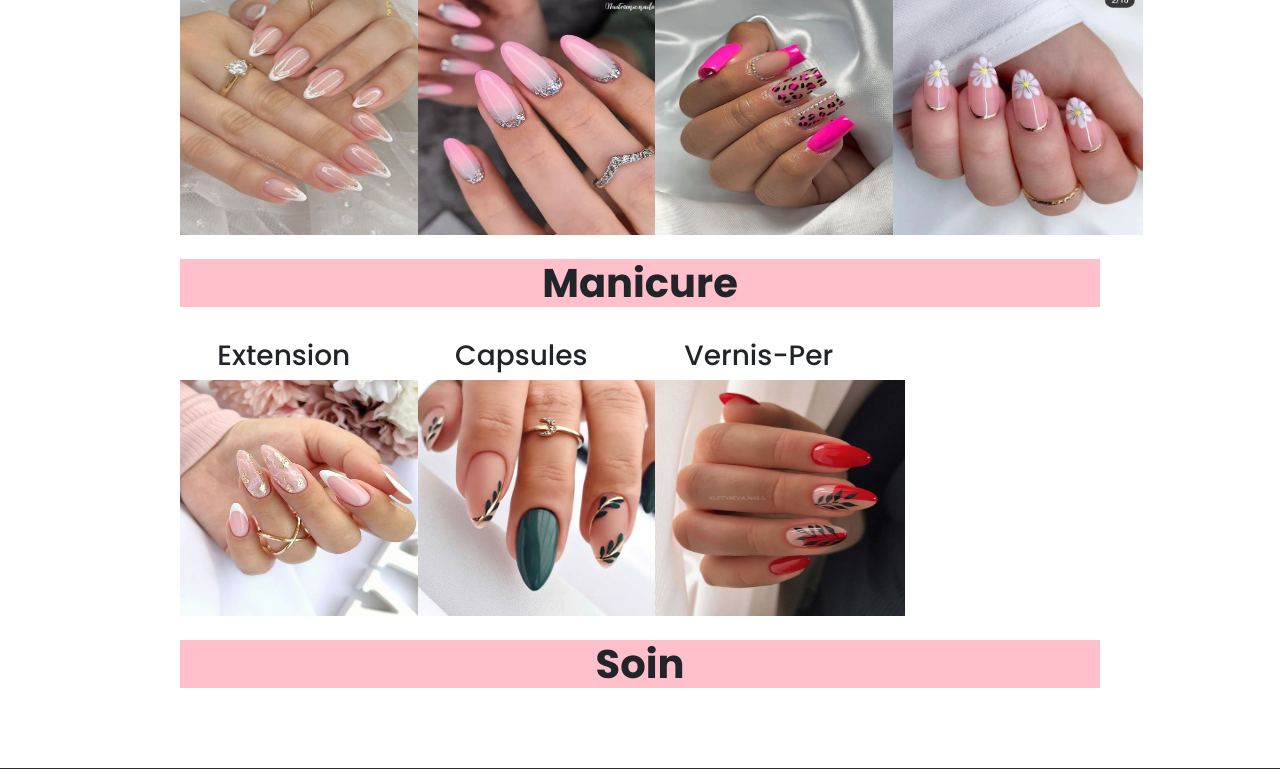
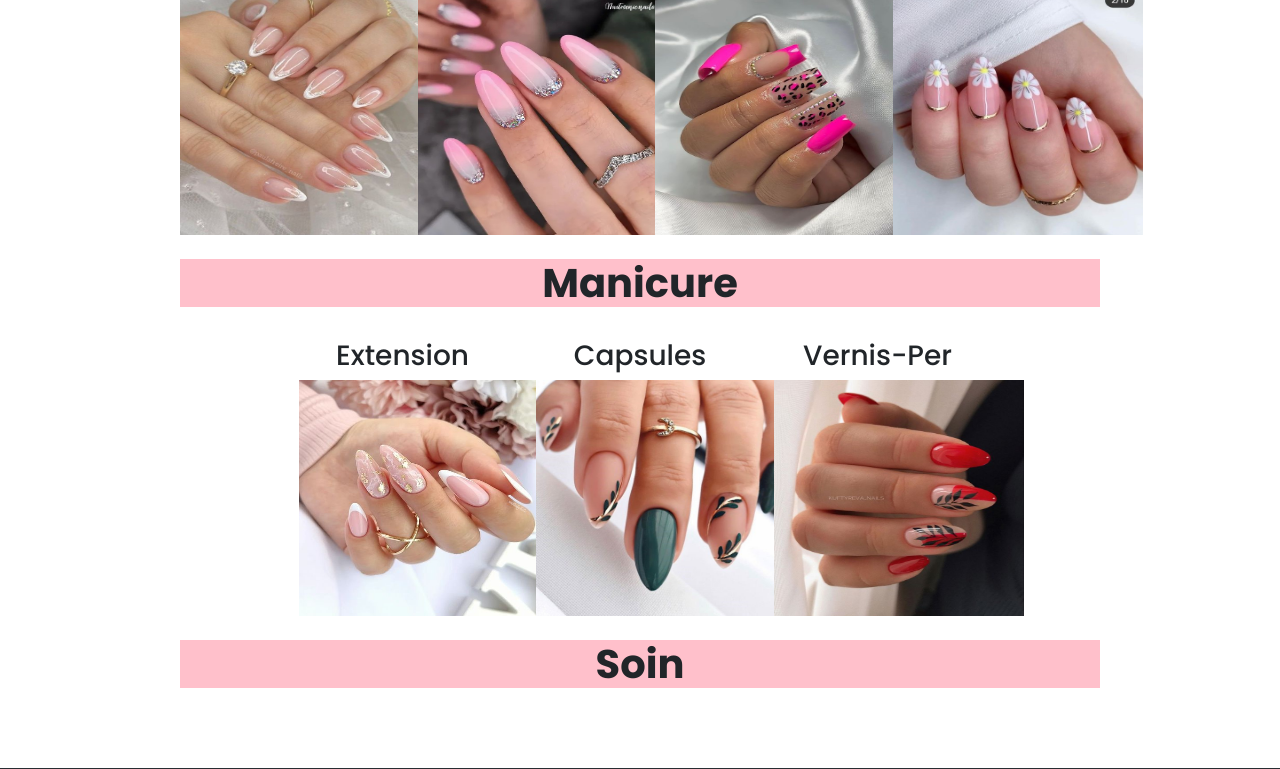
Before and after one commit to Hanenkhelifi/ongle_art, a PHP site: page /service.php in a window 1280 px wide. Shown: the part 278-1047 px from the top of the page. Run offline with PHP 8.4, Linux system fonts and the light colour scheme; data comes from the database, SQL or seed files in the repository; some libraries are stand-ins or nearby versions.

Commit message:
fix error

```diff
--- a/service.php
+++ b/service.php
@@ -7,7 +7,6 @@ $sql = "SELECT * FROM categories";
 $result = mysqli_query($db, $sql);
 include "./navbar.php";?>
 <br>
-
 <?php if (mysqli_num_rows($result) > 0) {
      while ($res = mysqli_fetch_assoc($result)) { ?>
 <div id="myCarousel" class="carousel slide banner1" data-ride="carousel">
@@ -17,15 +16,15 @@ include "./navbar.php";?>
         <div class="row" id="S">
           <br>
           <div class="col-lg-10 offset-lg-1 col-md-12">
+          <center>
             <div class="title">
-              <center>
                 <h1 style="background-color: pink;">
                   <b><?= $res['nom'];?></b>
                 </h1>
                 <br>
-            </center>
             </div>
-            <div class="row">
+           </center>
+            <div class="row" style="align-items: center;justify-content: center;">
               <?php
               $sqlservice = "SELECT * FROM services WHERE categorie='".$res['id']."'";
               $resultservice = mysqli_query($db, $sqlservice);
```
Also changed, not shown: assets/images/categories/3/35.jpg (added), assets/images/categories/3/36..jpg (added), assets/images/categories/3/49..jpg (added).
